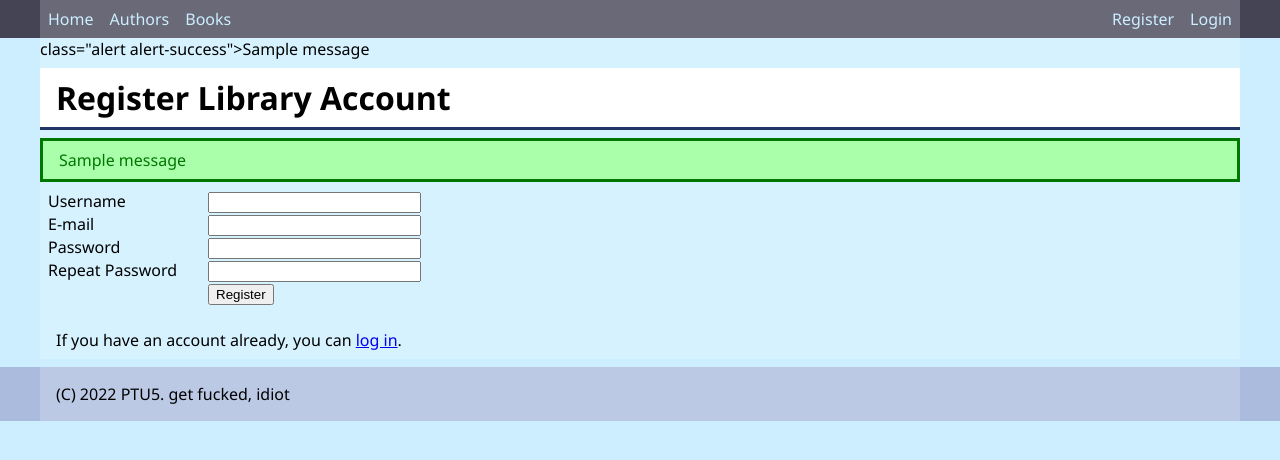
After one commit to revers2b/ptu5_django_library, a Django app: page /user_profile/register/ in a window 1280 px wide. The commit adds this page. Shown: the top 460 px of the page. Run offline with Django 4.2, Linux system fonts and the light colour scheme; tables that the repository leaves empty hold one stand-in row (values such as "Sample post"); one stand-in notice (Sample message) is shown.

Commit message:
-register user created -start of book review

```diff
--- a/ptu5_library/library/static/library/css/base.css
+++ b/ptu5_library/library/static/library/css/base.css
@@ -99,7 +99,7 @@ ul li:hover {
 }
 
 .paginator {
-    margin: 0.5rem 0.8rem;
+    margin: 1rem;
 }
 
 .paginator a, .paginator span {
@@ -131,18 +131,18 @@ ul.book_list {
     gap: 1rem;
 }
 
-ul li.book {
+ul.book_list li.book {
     flex-basis: 15rem;
     border: 1px solid #999;
     background-color: rgba(255, 255, 255, 0.2);
     padding: 0;
 }
 
-ul li.book img {
+ul.book_list li.book img {
     max-width: 20%;
 }
 
-ul li.book h3 {
+ul.book_list li.book h3 {
     margin-top: 0;
 }
 
@@ -158,6 +158,21 @@ table {
 .table-grid {
     display: grid;
     padding: 0.5rem;
+}
+
+.form-grid.div {
+    display: inline-block;
+    padding: 0.5rem;
+    align-self: center;
+    justify-self: stretch;
+}
+
+.form-grid input {
+    width: 20%;
+}
+
+.form-grid {
+    grid-template-columns: 10rem auto;
 }
 
 .my-books-table {
@@ -187,3 +202,20 @@ table {
     color: indigo;
     font-weight: bold;
 }
+
+.alert {
+    padding: 0.5rem 1rem;
+    border: 3px solid #999;
+}
+
+.alert-error {
+    background-color: #f99;
+    color: #900;
+    border-color: #900;
+}
+
+.alert-success {
+    background-color: #afa;
+    color: #070;
+    border-color: #070;
+}
--- a/ptu5_library/library/templates/library/base.html
+++ b/ptu5_library/library/templates/library/base.html
@@ -25,6 +25,7 @@
                     {% endif %}
                     <a href="{% url 'logout' %}">Logout</a>
                 {% else %}
+                    <a href="{% url 'register' %}">Register</a>
                     <a href="{% url 'login' %}{% if not '/accounts/' in request.path %}?next={{ request.path }}{% endif %}">Login</a>
                 {% endif %}
             {% endblock nav %}
@@ -32,6 +33,11 @@
     </header>
     <main>
         <div class="container">
+            {% if messages %}
+                {% for message in messages %}
+                    <div> class="alert alert-{{ message.tags }}">{{ message }}</div>
+                {% endfor %}
+            {% endif %}
             {% block content %}
             {% endblock content%}
         </div>
--- a/ptu5_library/library/templates/library/book_detail.html
+++ b/ptu5_library/library/templates/library/book_detail.html
@@ -14,6 +14,6 @@
         </p>
     {% endif %}
     <div class="summary">
-        {{ object.summary }}
+        {{ object.summary|safe }}
     </div>
 {% endblock content %}
--- a/ptu5_library/ptu5_library/urls.py
+++ b/ptu5_library/ptu5_library/urls.py
@@ -21,6 +21,7 @@ from django.urls import path, include
 urlpatterns = [
     path('admin/', admin.site.urls),
     path('', include('library.urls')),
+    path('tinymce/', include('tinymce.urls')),
     path('account/', include('django.contrib.auth.urls')),
     path('user_profile/', include('user_profile.urls')),
 ] + static(settings.STATIC_URL, document_root=settings.STATIC_ROOT) \
--- /dev/null
+++ b/ptu5_library/user_profile/templates/user_profile/register.html
@@ -0,0 +1,30 @@
+{% extends 'library/base.html' %}
+{% block title %}Register {{ block.super }}{% endblock title %}
+{% block content %}
+<h1>Register Library Account</h1>
+
+{% if messages %}
+    {% for message in messages%}
+        <div class="alert alert-{{ message.tags }}">{{ message }}</div>
+    {% endfor %}
+{% endif %}
+
+<form action="" method="post">
+    {% csrf_token %}
+    <div class="table-grid form-grid">
+        <div><label for="username">Username</label></div>
+        <div><input type="text" name="username" value="{{ request.POST.username }}"></div>
+        <div><label for="email">E-mail</label></div>
+        <div><input type="text" name="email" value="{{ request.POST.email }}"></div>
+        <div><label for="password">Password</label></div>
+        <div><input type="password" name="password"></div>
+        <div><label for="password2">Repeat Password</label></div>
+        <div><input type="password" name="password2"></div>
+        <div></div>
+        <div><Button type="submit">Register</Button></div>
+    </div>
+</form>
+
+<p>If you have an account already, you can <a href="{%url 'login' %}">log in</a>.</p>
+
+{% endblock content %}
--- a/ptu5_library/user_profile/urls.py
+++ b/ptu5_library/user_profile/urls.py
@@ -1,5 +1,5 @@
 from django.urls import path
-
+from . import views
 urlpatterns = [
-
+    path('register/', views.register, name='register')
 ]
--- a/ptu5_library/user_profile/views.py
+++ b/ptu5_library/user_profile/views.py
@@ -1,3 +1,37 @@
-from django.shortcuts import render
+from django.shortcuts import render, redirect
+from django.contrib.auth import get_user_model
+from django.views.decorators.csrf import csrf_protect
+from django.contrib import messages
+from django.core.validators import validate_email
 
-# Create your views here.
+User = get_user_model()
+
+@csrf_protect
+def register (request):
+    if request.method == "POST":
+        username = request.POST.get('username')
+        email = request.POST.get('email')
+        password = request.POST.get('password')
+        password2 = request.POST.get('password2')
+        error = False
+        if not username or User.objects.filter(username=username).first():
+            messages.error(request, 'Username not entered or username already exists.')
+            error = True
+        if not email or User.objects.filter(email=email).first():
+            messages.error(request, 'Email not entered or user with this email already exists.')
+            error = True
+        else:
+            try:
+                validate_email(email)
+            except:
+                messages.error(request, 'invalid email.')
+                error = True
+        if not password or not password2 or password != password2:
+            messages.error(request, 'Passwords not entered, or do not match')
+            error = True
+        if not error:
+            User.objects.create_user(username=username, email=email, password=password)
+            messages.success(request, f'User {username} registration successful. You can now log in.')
+            return redirect('login')
+
+    return render(request, 'user_profile/register.html')
--- a/requirements.txt
+++ b/requirements.txt
@@ -1,5 +1,6 @@
 asgiref==3.5.2
 Django==4.1.3
+django-tinymce==3.5.0
 Pillow==9.3.0
 sqlparse==0.4.3
 tzdata==2022.6
```
Also changed, not shown: ptu5_library/library/models.py (+12 -1 lines), ptu5_library/ptu5_library/settings.py (+28 -0 lines).
